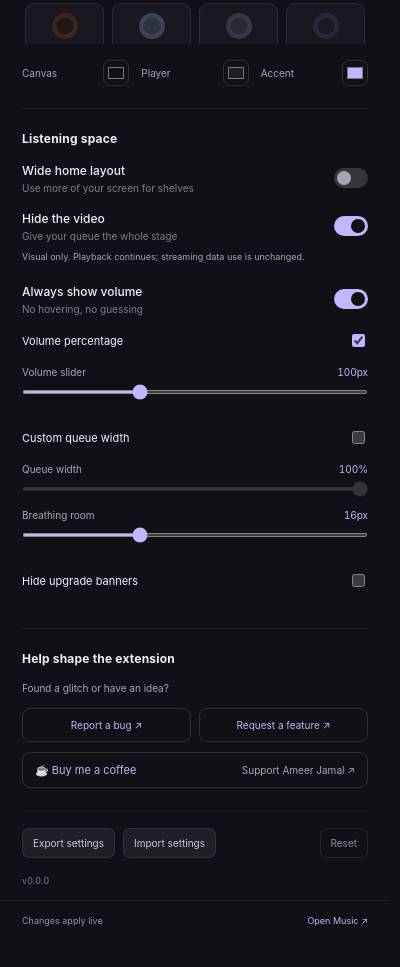
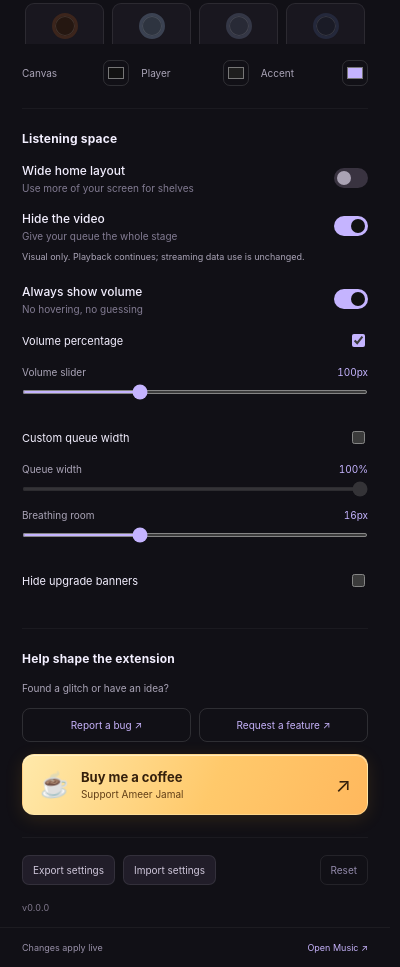
Before and after one commit to Ameer-Jamal/youtube-music-hide-video-custom-themes, a browser extension: page popup.html in a window 400 px wide. Shown: the part 709-1676 px from the top of the page. Before the commit the page ends 1649 px from the top, so only its background shows below. Drawn offline with Linux system fonts and the light colour scheme.

Commit message:
style: make coffee support link warm and subtly animated

```diff
--- a/popup.css
+++ b/popup.css
@@ -413,22 +413,114 @@ input:disabled {
 }
 
 .coffee-link {
+  position: relative;
+  isolation: isolate;
+  overflow: hidden;
   display: flex;
   align-items: center;
-  justify-content: space-between;
-  gap: 8px;
-  margin-top: 10px;
-  padding: 10px 12px;
-  border: 1px solid #ffffff20;
-  border-radius: 8px;
-  font-size: 11px;
+  gap: 12px;
+  margin-top: 12px;
+  padding: 14px 16px;
+  border: 1px solid #ffe6a780;
+  border-radius: 12px;
+  color: #35200c;
+  background: linear-gradient(115deg, #ffe9aa, #ffc96b 55%, #ffb85d);
+  box-shadow:
+    0 4px 18px #f5a62320,
+    inset 0 1px 0 #fff7dbb3;
+  text-decoration: none;
+  transition:
+    transform 180ms ease,
+    box-shadow 180ms ease;
 }
-.coffee-link span {
-  color: var(--ui-muted, #a9a5b5);
+.coffee-link::before {
+  content: "";
+  position: absolute;
+  z-index: -1;
+  inset: 0;
+  background: linear-gradient(
+    110deg,
+    transparent 35%,
+    #ffffff60 50%,
+    transparent 65%
+  );
+  transform: translateX(-130%);
+  animation: coffee-shimmer 7s ease-in-out infinite;
+  pointer-events: none;
+}
+.coffee-icon {
+  font-size: 24px;
+  display: inline-block;
+  animation: coffee-sway 7s ease-in-out infinite;
+}
+.coffee-copy {
+  display: flex;
+  flex: 1;
+  flex-direction: column;
+  gap: 3px;
+}
+.coffee-copy strong {
+  font-size: 13px;
+  font-weight: 750;
+}
+.coffee-copy > span {
   font-size: 10px;
+  color: #634018;
+}
+.coffee-arrow {
+  font-size: 20px;
+  transition: transform 180ms ease;
 }
 .coffee-link:hover,
 .coffee-link:focus-visible {
-  border-color: var(--ui-accent);
-  background: color-mix(in srgb, var(--ui-accent) 8%, transparent);
+  transform: translateY(-2px);
+  box-shadow:
+    0 7px 24px #f5a62340,
+    inset 0 1px 0 #fff7dbb3;
 }
+.coffee-link:focus-visible {
+  outline: 2px solid #fff5d6;
+  outline-offset: 3px;
+}
+.coffee-link:hover .coffee-arrow {
+  transform: translate(2px, -2px);
+}
+@keyframes coffee-shimmer {
+  0%,
+  68% {
+    transform: translateX(-130%);
+  }
+  88%,
+  100% {
+    transform: translateX(130%);
+  }
+}
+@keyframes coffee-sway {
+  0%,
+  68%,
+  88%,
+  100% {
+    transform: rotate(0);
+  }
+  74% {
+    transform: rotate(-10deg);
+  }
+  81% {
+    transform: rotate(8deg);
+  }
+}
+@media (prefers-reduced-motion: reduce) {
+  .coffee-link,
+  .coffee-arrow {
+    transition: none;
+  }
+  .coffee-link::before,
+  .coffee-icon {
+    animation: none;
+  }
+  .coffee-link:hover,
+  .coffee-link:focus-visible,
+  .coffee-link:hover .coffee-arrow {
+    transform: none;
+  }
+}
--- a/popup.html
+++ b/popup.html
@@ -151,7 +151,12 @@
           href="https://buymeacoffee.com/ameerjamal"
           target="_blank"
           rel="noopener noreferrer"
-          >☕ Buy me a coffee <span>Support Ameer Jamal ↗</span></a
+          ><span class="coffee-icon" aria-hidden="true">☕</span>
+          <span class="coffee-copy"
+            ><strong>Buy me a coffee</strong
+            ><span>Support Ameer Jamal</span></span
+          >
+          <span class="coffee-arrow" aria-hidden="true">↗</span></a
         >
       </section>
       <section class="tools">
```
Also changed, not shown: docs/screenshots/popup.png.
